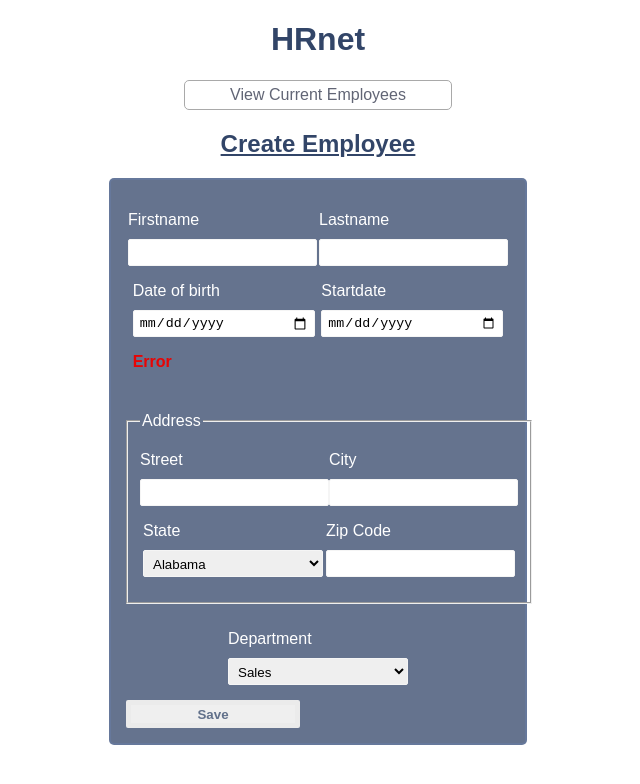
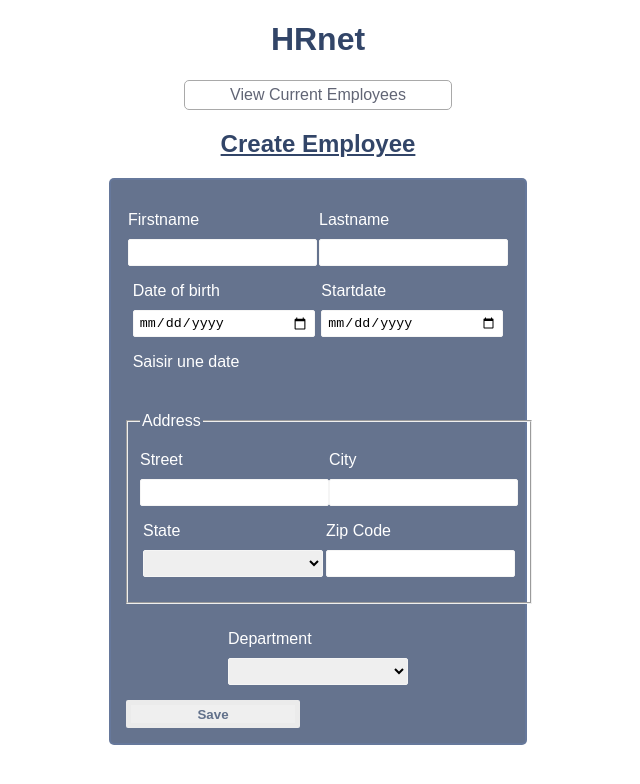
Before and after one commit to cnahornyj/ClaraNahornyj_14_23022022, a React (Create React App) app: page / in a window 1280 px wide. Shown: the top 784 px of the page, without its empty margins (322-962 px from the left). Built offline with nearby package versions, Linux system fonts and the light colour scheme.

Commit message:
Ajout de l'attribut defaultValue sur le premier option des balises select pour la gestion des erreurs

```diff
--- a/src/views/Home.js
+++ b/src/views/Home.js
@@ -49,13 +49,18 @@ function Home() {
       startdate === "" ||
       department === "" ||
       birth === "" ||
-      street === ""
+      street === "" ||
+      city === "" ||
+      state === "" ||
+      zipcode === ""
     ) {
       e.preventDefault();
       e.stopPropagation();
       console.log(employeeInfos);
       setError(true);
-      setErrorMessage("Veuillez saisir des informations correctes/ou manquantes");
+      setErrorMessage(
+        "Veuillez saisir des informations correctes/ou manquantes"
+      );
     } else {
       e.preventDefault();
       e.stopPropagation();
@@ -344,7 +349,7 @@ function Home() {
               value={birth}
               onChange={(e) => setBirth(e.target.value)}
             />
-            <p style={{color:"#e80404", fontWeight:"bold"}}>Error</p>
+            <p className="error-message">Saisir une date</p>
           </div>
           <div>
             <label htmlFor="startdate">Startdate</label>
@@ -390,6 +395,7 @@ function Home() {
                 value={state}
                 onChange={(e) => setState(e.target.value)}
               >
+                <option defaultValue={true}></option>
                 {states.map((state, index) => (
                   <option value={state.abbreviation} key={index}>
                     {state.name}
@@ -425,6 +431,7 @@ function Home() {
               value={department}
               onChange={(e) => setDepartment(e.target.value)}
             >
+              <option defaultValue={true}></option>
               <option>Sales</option>
               <option>Marketing</option>
               <option>Engineering</option>
```
